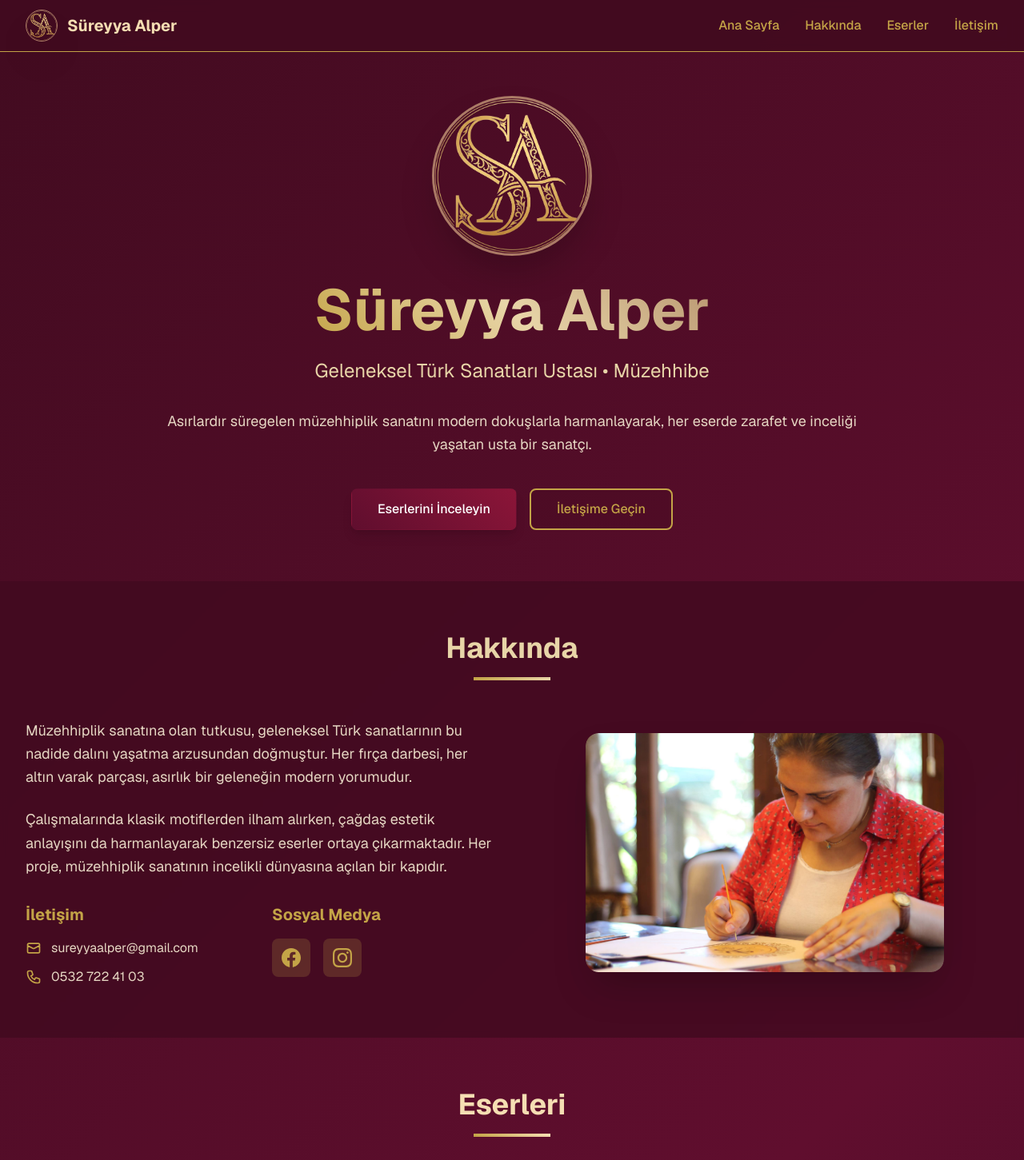
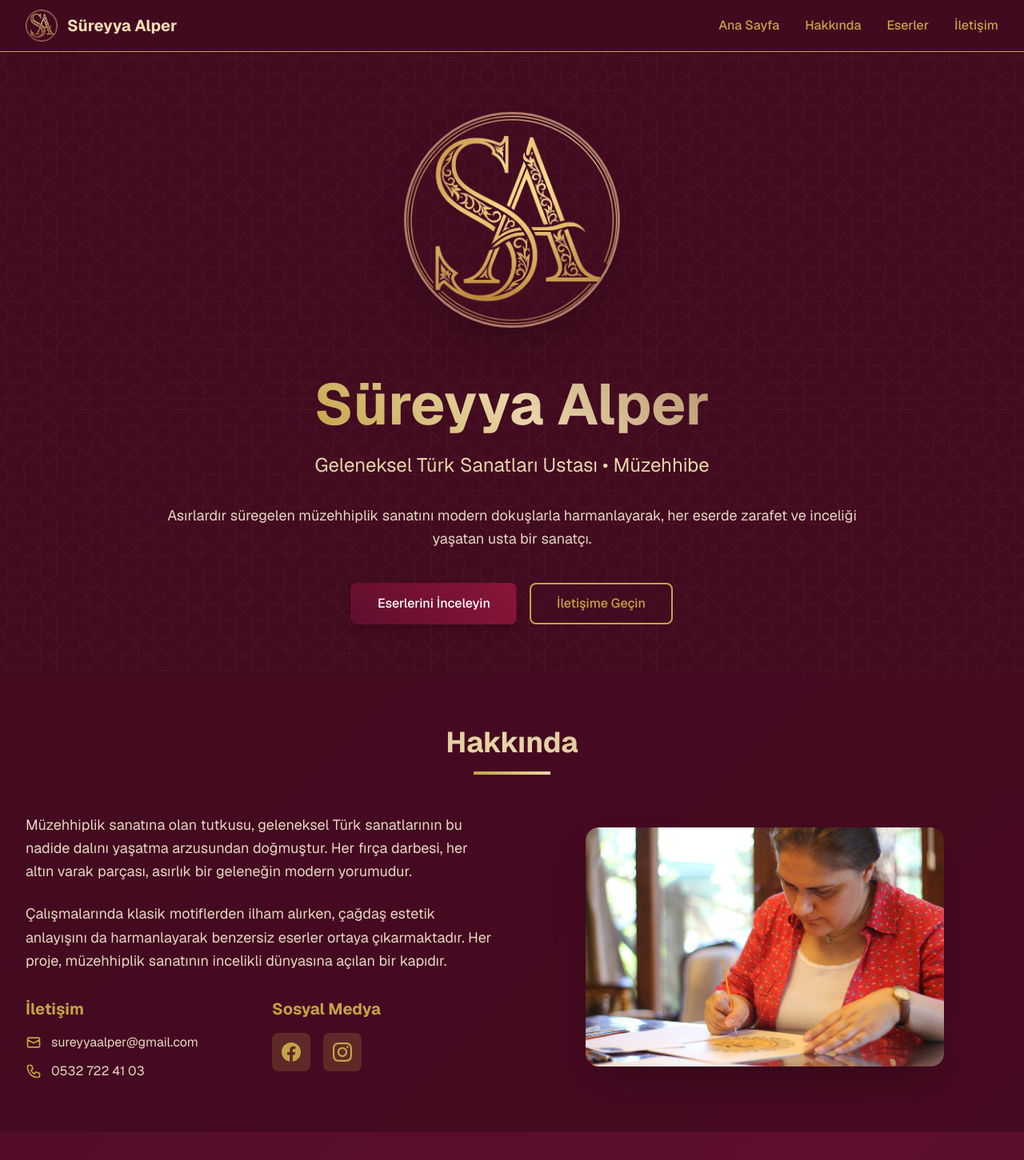
Before and after one commit to mustafagenc/sureyyaalper, a Next.js app: page / in a window 1280 px wide. Shown: the top 1451 px of the page at 80% size. Built offline with nearby package versions, Linux system fonts and the light colour scheme.

Commit message:
Enhances hero section with background and styling
Adds a background pattern and an overlay to the hero section to improve visual appeal.

Improves the appearance of headings by applying a gradient text effect.

Updates contact information with links and styles social media icons.

```diff
--- a/src/app/page.tsx
+++ b/src/app/page.tsx
@@ -17,15 +17,29 @@ export default function Home() {
       <Navigation />
 
       {/* Hero Section */}
-      <section id="anasayfa" className="pt-30 pb-16 px-4 sm:px-6 lg:px-8">
-        <div className="max-w-7xl mx-auto">
+      <section
+        id="anasayfa"
+        className="pt-35 pb-16 px-4 sm:px-6 lg:px-8 relative"
+        style={{
+          backgroundImage: "url('/hero-pattern.png')",
+        }}
+      >
+        {/* Low opacity overlay to reduce pattern visibility */}
+        <div
+          className="absolute inset-0"
+          style={{
+            background: "rgba(66, 11, 32, 0.95)",
+          }}
+        ></div>
+
+        <div className="max-w-7xl mx-auto relative z-10">
           <div className="text-center">
-            <div className="mb-8">
+            <div className="mb-15">
               <Image
                 src="/logo.png"
                 alt="Süreyya Alper"
-                width={200}
-                height={200}
+                width={270}
+                height={270}
                 className="mx-auto rounded-full shadow-2xl border-3"
                 style={{ borderColor: "#AB7B66" }}
               />
@@ -93,8 +107,11 @@ export default function Home() {
         <div className="max-w-7xl mx-auto px-4 sm:px-6 lg:px-8">
           <div className="text-center mb-12">
             <h2
-              className="text-3xl sm:text-4xl font-bold mb-4"
-              style={{ color: "#E8D5A8" }}
+              className="text-3xl sm:text-4xl font-bold mb-4 text-transparent bg-clip-text"
+              style={{
+                backgroundImage:
+                  "linear-gradient(45deg, #C4A447, #E8D5A8, #B8956F)",
+              }}
             >
               Hakkında
             </h2>
@@ -248,8 +265,11 @@ export default function Home() {
         <div className="max-w-7xl mx-auto px-4 sm:px-6 lg:px-8">
           <div className="text-center mb-12">
             <h2
-              className="text-3xl sm:text-4xl font-bold mb-4"
-              style={{ color: "#F5DEB3" }}
+              className="text-3xl sm:text-4xl font-bold mb-4 text-transparent bg-clip-text"
+              style={{
+                backgroundImage:
+                  "linear-gradient(45deg, #C4A447, #E8D5A8, #B8956F)",
+              }}
             >
               Eserleri
             </h2>
@@ -282,8 +302,11 @@ export default function Home() {
         <div className="max-w-7xl mx-auto px-4 sm:px-6 lg:px-8">
           <div className="text-center mb-12">
             <h2
-              className="text-3xl sm:text-4xl font-bold mb-4"
-              style={{ color: "#F5DEB3" }}
+              className="text-3xl sm:text-4xl font-bold mb-4 text-transparent bg-clip-text"
+              style={{
+                backgroundImage:
+                  "linear-gradient(45deg, #C4A447, #E8D5A8, #B8956F)",
+              }}
             >
               İletişim
             </h2>
```
Also changed, not shown: public/hero-pattern.png (added). Lines whose indentation alone changed are shown as unchanged.
